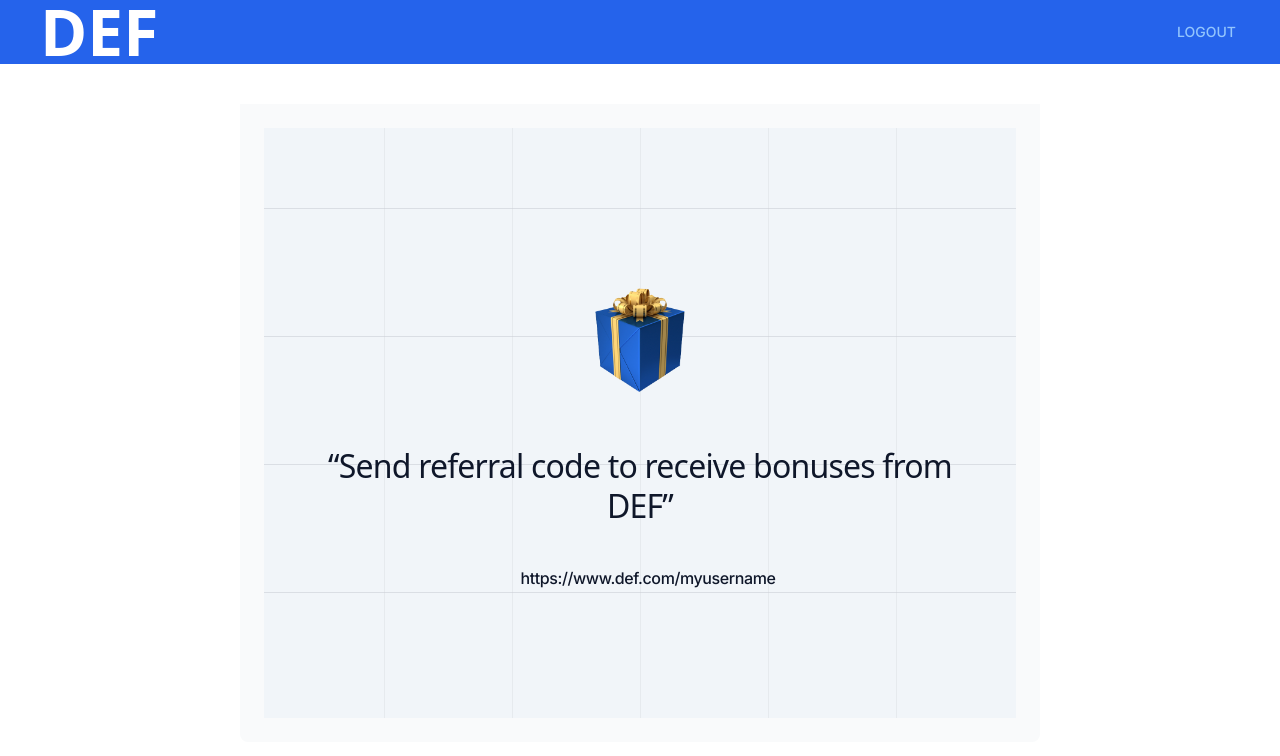
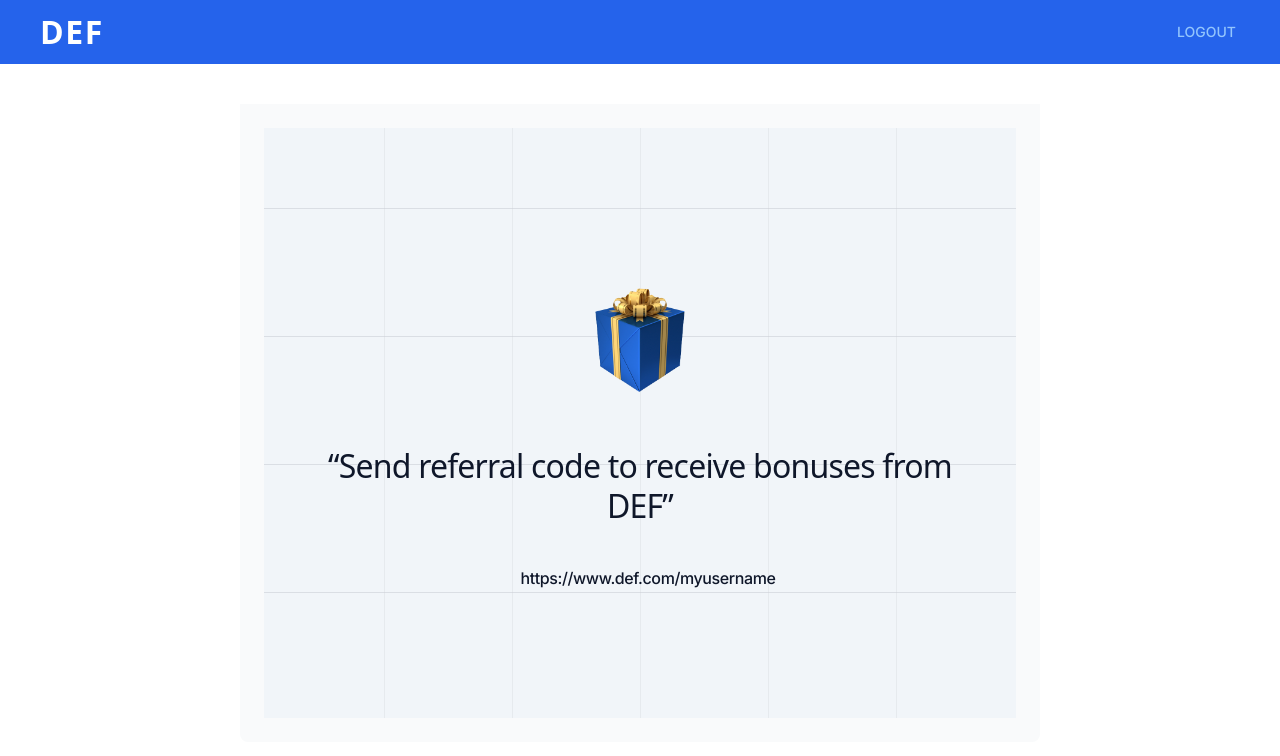
Before and after one commit to codenaij/def-project, a Next.js app: page /dashboard in a window 1280 px wide. Shown: the top 756 px of the page. Built offline with nearby package versions, Linux system fonts and the light colour scheme; a web font is replaced by a local one.

Commit message:
tracking

```diff
--- a/src/components/DashboardNav.jsx
+++ b/src/components/DashboardNav.jsx
@@ -19,7 +19,7 @@ export default function Example() {
               <div className="absolute inset-y-0 left-0 flex items-center sm:hidden"></div>
               <div className="inline-flex items-center justify-center rounded-md p-2 text-blue-400 hover:bg-blue-700 hover:text-white focus:outline-none focus:ring-2 focus:ring-inset focus:ring-white">
                 <div className="flex flex-shrink-0 items-center">
-                  <h6 className="font-display text-5xl font-extrabold text-white sm:text-6xl">
+                  <h6 className="font-display text-5xl font-extrabold tracking-wider text-white sm:text-4xl">
                     DEF
                   </h6>
                 </div>
```
